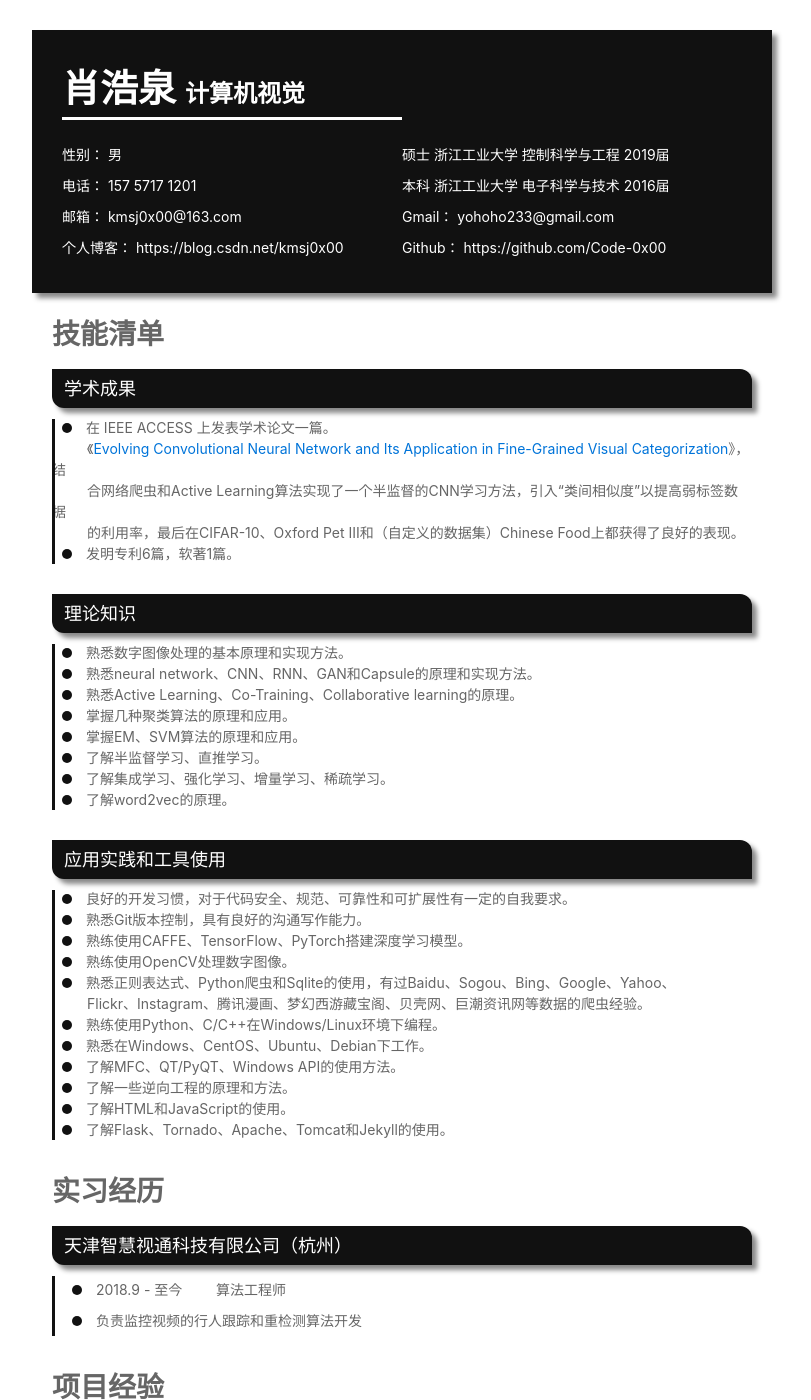
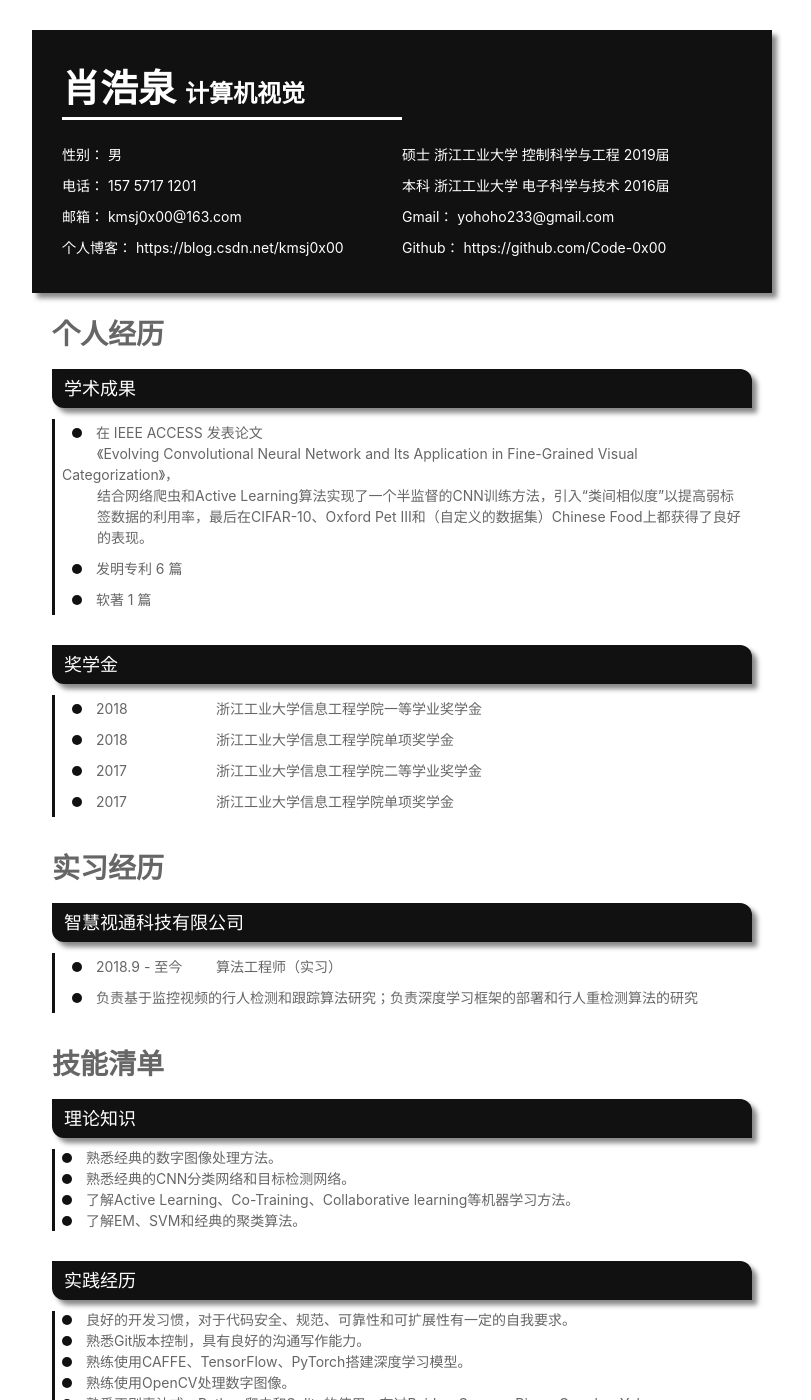
Before and after one commit to Code-0x00/code-0x00.github.io, a Jekyll site: the page resume/index.html, which Jekyll copies as it is, in a window 1280 px wide and 1400 px high. Shown: the whole window, without its empty margins (238-1049 px from the left). Built offline with Jekyll 4.4.1, drawn with Linux system fonts in a browser that asks for light colours.

Commit message:
1.3版本的简历

```diff
--- a/resume/index.html
+++ b/resume/index.html
@@ -27,12 +27,20 @@
         </ul>
     </header>
     <main class="main">
-        <h2 class="item-title">技能清单</h2>
-        <ul class="item-row" v-for="skill in skills">
-            <h3 class="item-subtitle">{{skill.name}}</h3>
-            <li v-for="desc in skill.desc">
+    <h2 class="item-title">个人经历</h2>
+
+        <ul class="item-row" v-for="research in Research">
+            <h3 class="item-subtitle">{{research.name}}</h3>
+            <li :key="desc" class="item-desc" v-for="desc in research.desc">
                 <i class="icon-circle"></i>
-                <span v-html="desc">{{desc}}</span>
+                <span v-html="desc"></span>
+            </li>
+        </ul>
+        <ul class="item-row" v-for="reward in rewards">
+            <h3 class="item-subtitle">{{reward.name}}</h3>
+            <li :key="desc" class="item-desc" v-for="desc in reward.desc">
+                <i class="icon-circle"></i>
+                <span v-html="desc"></span>
             </li>
         </ul>
         <h2 class="item-title">实习经历</h2>
@@ -43,6 +51,15 @@
                 <span v-html="desc"></span>
             </li>
         </ul>
+        <h2 class="item-title">技能清单</h2>
+        <ul class="item-row" v-for="skill in skills">
+            <h3 class="item-subtitle">{{skill.name}}</h3>
+            <li v-for="desc in skill.desc">
+                <i class="icon-circle"></i>
+                <span v-html="desc">{{desc}}</span>
+            </li>
+        </ul>
+
         <h2 class="item-title">项目经验</h2>
         <ul class="item-row" v-for="project in projects">
             <h3 class="item-subtitle">{{project.name}}</h3>
--- a/resume/js/resume.js
+++ b/resume/js/resume.js
@@ -4,7 +4,7 @@ function () {
     {
         el: '#app',
         data: {
-            version:'1.2.1',
+            version:'1.3.0',
             name: '肖浩泉',
             job: '计算机视觉',
             params: [
@@ -37,28 +37,18 @@ function () {
             }
             ],
             skills: [
-            {
-                name: "学术成果",
-                desc: [
-                    "在 IEEE ACCESS 上发表学术论文一篇。<br>&emsp;&emsp;&ensp;《<a href=\"https://ieeexplore.ieee.org/document/8369422/\">Evolving Convolutional Neural Network and Its Application in Fine-Grained Visual Categorization</a>》，结<br>&emsp;&emsp;&ensp;合网络爬虫和Active Learning算法实现了一个半监督的CNN学习方法，引入“类间相似度”以提高弱标签数据<br>&emsp;&emsp;&ensp;的利用率，最后在CIFAR-10、Oxford Pet Ⅲ和（自定义的数据集）Chinese Food上都获得了良好的表现。",
-                    "发明专利6篇，软著1篇。"
-                ]
-                },
+
             {
                 name: "理论知识",
                 desc: [
-                    "熟悉数字图像处理的基本原理和实现方法。",
-                    "熟悉neural network、CNN、RNN、GAN和Capsule的原理和实现方法。",
-                    "熟悉Active Learning、Co-Training、Collaborative learning的原理。",
-                    "掌握几种聚类算法的原理和应用。",
-                    "掌握EM、SVM算法的原理和应用。",
-                    "了解半监督学习、直推学习。",
-                    "了解集成学习、强化学习、增量学习、稀疏学习。",
-                    "了解word2vec的原理。"
+                    "熟悉经典的数字图像处理方法。",
+                    "熟悉经典的CNN分类网络和目标检测网络。",
+                    "了解Active Learning、Co-Training、Collaborative learning等机器学习方法。",
+                    "了解EM、SVM和经典的聚类算法。",
                 ]
                 },
                 {
-                name: "应用实践和工具使用",
+                name: "实践经历",
                 desc: [
                     "良好的开发习惯，对于代码安全、规范、可靠性和可扩展性有一定的自我要求。",
                     "熟悉Git版本控制，具有良好的沟通写作能力。",
@@ -67,21 +57,38 @@ function () {
                     "熟悉正则表达式、Python爬虫和Sqlite的使用，有过Baidu、Sogou、Bing、Google、Yahoo、<br>&emsp;&emsp;&ensp;Flickr、Instagram、腾讯漫画、梦幻西游藏宝阁、贝壳网、巨潮资讯网等数据的爬虫经验。",
                     "熟练使用Python、C/C++在Windows/Linux环境下编程。",
                     "熟悉在Windows、CentOS、Ubuntu、Debian下工作。",
-                    "了解MFC、QT/PyQT、Windows API的使用方法。",
-                    "了解一些逆向工程的原理和方法。",
-                    "了解HTML和JavaScript的使用。",
-                    "了解Flask、Tornado、Apache、Tomcat和Jekyll的使用。"
                 ]
                 }
             ],
             works: [
                 {
-                name: "天津智慧视通科技有限公司（杭州）",
+                name: "智慧视通科技有限公司",
                 desc: [
-                    "<span class='work-years-range'>2018.9 -  至今</span>算法工程师",
-                    "负责监控视频的行人跟踪和重检测算法开发"
+                    "<span class='work-years-range'>2018.9 -  至今</span>算法工程师（实习）",
+                    "负责基于监控视频的行人检测和跟踪算法研究；负责深度学习框架的部署和行人重检测算法的研究",
                 ]
                 },
+            ],
+            rewards:[
+            {
+                name:"奖学金",
+                desc:[
+                "<span class='work-years-range'>2018</span>浙江工业大学信息工程学院一等学业奖学金",
+                "<span class='work-years-range'>2018</span>浙江工业大学信息工程学院单项奖学金",
+                "<span class='work-years-range'>2017</span>浙江工业大学信息工程学院二等学业奖学金",
+                "<span class='work-years-range'>2017</span>浙江工业大学信息工程学院单项奖学金",
+                ]
+                }
+            ],
+            Research:[
+            {
+                name:"学术成果",
+                desc:[
+                "在 IEEE ACCESS 发表论文<br>&emsp;&emsp;&ensp;《Evolving Convolutional Neural Network and Its Application in Fine-Grained Visual Categorization》，<br>&emsp;&emsp;&ensp;结合网络爬虫和Active Learning算法实现了一个半监督的CNN训练方法，引入“类间相似度”以提高弱标<br>&emsp;&emsp;&ensp;签数据的利用率，最后在CIFAR-10、Oxford Pet Ⅲ和（自定义的数据集）Chinese Food上都获得了良好<br>&emsp;&emsp;&ensp;的表现。",
+                "发明专利 6 篇",
+                "软著 1 篇"
+                ]
+            }
             ],
             projects: [
                 {
```
